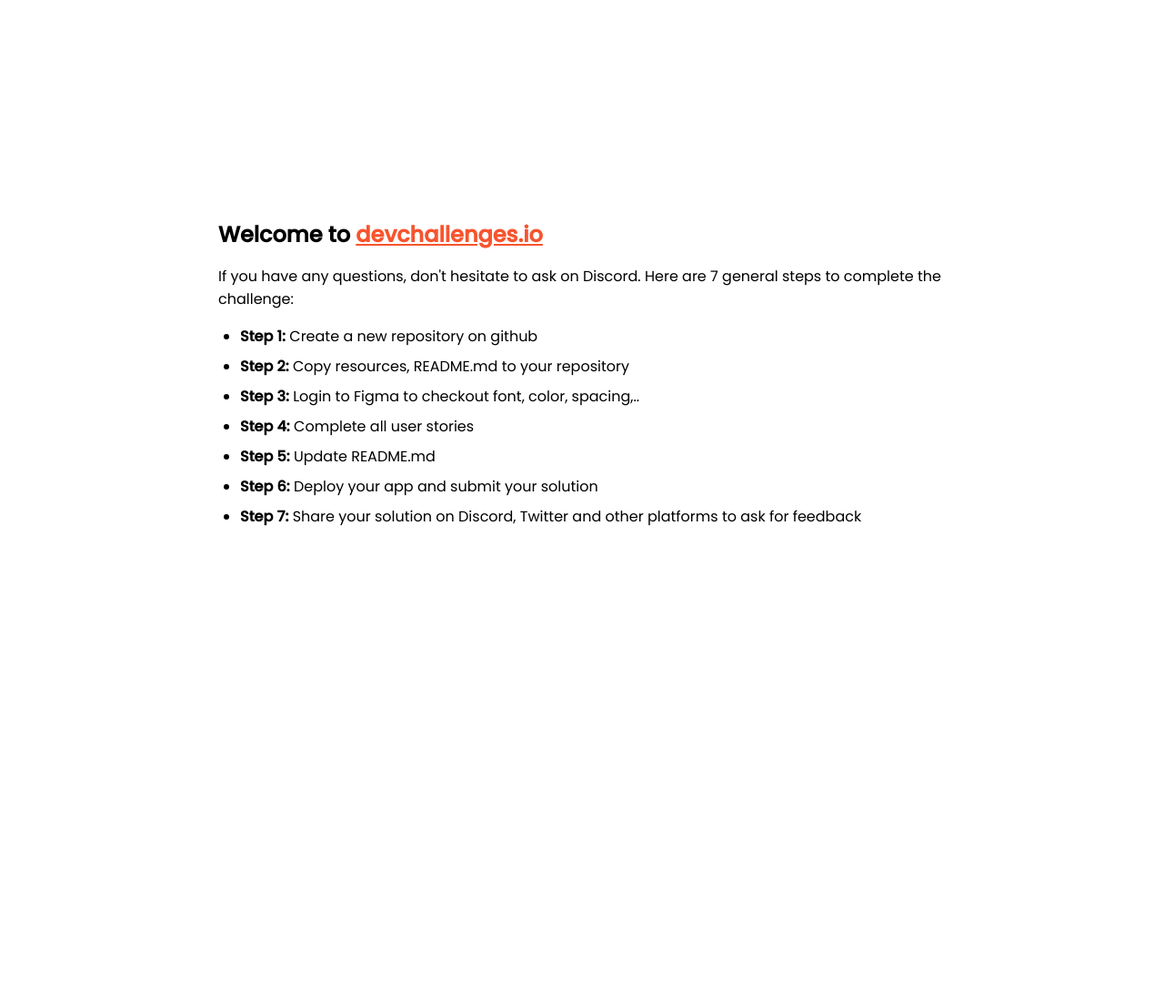
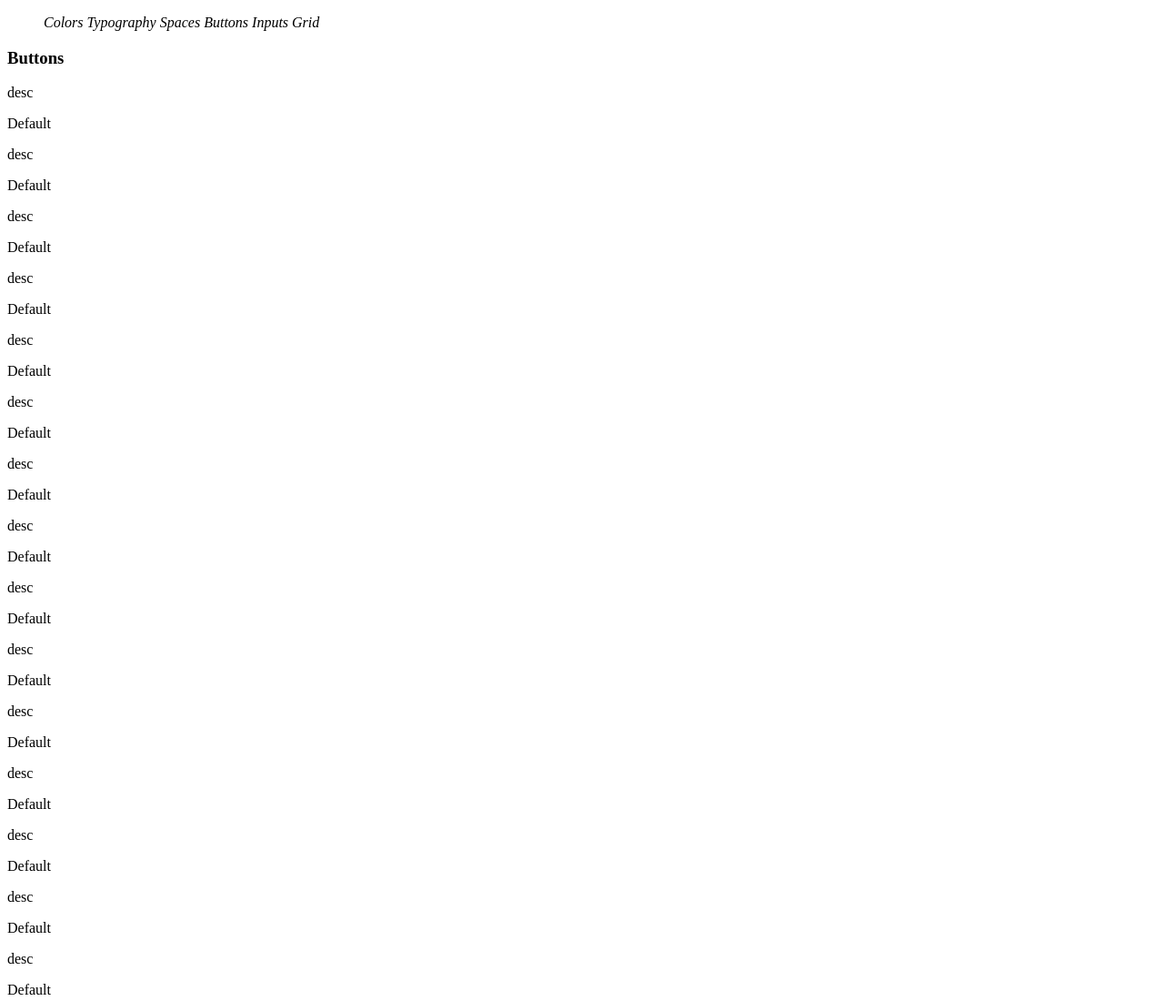
Before and after one commit to lexx54/Button-component-master, a plain HTML site: page index.html in a window 1280 px wide. Shown: the top 1100 px of the page at 91% size. Before the commit the page ends 800 px from the top, so only its background shows below. Drawn offline with Linux system fonts and the light colour scheme.

Commit message:
given the basic html structure and content

```diff
--- a/index.html
+++ b/index.html
@@ -23,73 +23,141 @@
 
     <title>Devchallenges</title>
 
-    <style>
-      body {
-        font-family: "Poppins", sans-serif;
-      }
-
-      ul {
-        padding-left: 24px;
-      }
-
-      li {
-        margin-bottom: 8px;
-      }
-
-      .welcome {
-        max-width: 800px;
-        margin: 0 auto;
-      }
-
-      .welcome-text {
-        margin-top: 30vh;
-        font-weight: 500;
-      }
-
-      .welcome-text p {
-        font-size: 1rem;
-        font-weight: 400;
-      }
-
-      .welcome-text h1 {
-        font-size: 1.5rem;
-      }
-
-      .welcome-text a {
-        color: #f7542e;
-      }
-    </style>
+    <style></style>
   </head>
   <body>
-    <div class="welcome">
-      <div class="welcome-text">
-        <h1>
-          Welcome to
-          <a href="https://devchallenges.io/" target="_blank"
-            >devchallenges.io</a
-          >
-        </h1>
+    <aside>
+      <nav>
+        <ul>
+          <i>Colors</i>
+          <i>Typography</i>
+          <i>Spaces</i>
+          <i>Buttons</i>
+          <i>Inputs</i>
+          <i>Grid</i>
+        </ul>
+      </nav>
+    </aside>
+    <main>
+      <section>
+        <article>
+          <h1>Buttons</h1>
+        </article>
+        <article class="line-container">
+          <div class="btn-card">
+            <p class="btn-card-desc">desc</p>
+            <p class="btn-card-btn">Default</p>
+          </div>
+          <div class="btn-card">
+            <p class="btn-card-desc">desc</p>
+            <p class="btn-card-btn">Default</p>
+          </div>
+        </article>
 
-        <p>
-          If you have any questions, don't hesitate to ask on Discord. Here are
-          7 general steps to complete the challenge:
-        </p>
-      </div>
+        <article class="line-container">
+          <div class="btn-card">
+            <p class="btn-card-desc">desc</p>
+            <p class="btn-card-btn">Default</p>
+          </div>
+          <div class="btn-card">
+            <p class="btn-card-desc">desc</p>
+            <p class="btn-card-btn">Default</p>
+          </div>
+        </article>
 
-      <ul>
-        <li><b>Step 1:</b> Create a new repository on github</li>
-        <li><b>Step 2:</b> Copy resources, README.md to your repository</li>
-        <li>
-          <b>Step 3:</b> Login to Figma to checkout font, color, spacing,..
-        </li>
-        <li><b>Step 4:</b> Complete all user stories</li>
-        <li><b>Step 5:</b> Update README.md</li>
-        <li><b>Step 6:</b> Deploy your app and submit your solution</li>
-        <li>
-          <b>Step 7:</b> Share your solution on Discord, Twitter and other
-          platforms to ask for feedback
-        </li>
-      </ul>
-    </div>
+        <article class="line-container">
+          <div class="btn-card">
+            <p class="btn-card-desc">desc</p>
+            <p class="btn-card-btn">Default</p>
+          </div>
+          <div class="btn-card">
+            <p class="btn-card-desc">desc</p>
+            <p class="btn-card-btn">Default</p>
+          </div>
+        </article>
+
+        <article class="line-container">
+          <div class="btn-card">
+            <p class="btn-card-desc">desc</p>
+            <p class="btn-card-btn">Default</p>
+          </div>
+        </article>
+
+        <article class="line-container">
+          <div class="btn-card">
+            <p class="btn-card-desc">desc</p>
+            <p class="btn-card-btn">Default</p>
+          </div>
+          <div class="btn-card">
+            <p class="btn-card-desc">desc</p>
+            <p class="btn-card-btn">Default</p>
+          </div>
+        </article>
+
+        <article class="line-container">
+          <div class="btn-card">
+            <p class="btn-card-desc">desc</p>
+            <p class="btn-card-btn">Default</p>
+          </div>
+          <div class="btn-card">
+            <p class="btn-card-desc">desc</p>
+            <p class="btn-card-btn">Default</p>
+          </div>
+        </article>
+
+        <article class="line-container">
+          <div class="btn-card">
+            <p class="btn-card-desc">desc</p>
+            <p class="btn-card-btn">Default</p>
+          </div>
+          <div class="btn-card">
+            <p class="btn-card-desc">desc</p>
+            <p class="btn-card-btn">Default</p>
+          </div>
+          <div class="btn-card">
+            <p class="btn-card-desc">desc</p>
+            <p class="btn-card-btn">Default</p>
+          </div>
+        </article>
+
+        <article class="line-container">
+          <div class="btn-card">
+            <p class="btn-card-desc">desc</p>
+            <p class="btn-card-btn">Default</p>
+          </div>
+          <div class="btn-card">
+            <p class="btn-card-desc">desc</p>
+            <p class="btn-card-btn">Default</p>
+          </div>
+          <div class="btn-card">
+            <p class="btn-card-desc">desc</p>
+            <p class="btn-card-btn">Secondary</p>
+          </div>
+          <div class="btn-card">
+            <p class="btn-card-desc">desc</p>
+            <p class="btn-card-btn">Danger</p>
+          </div>
+        </article>
+
+        <article class="line-container">
+          <div class="btn-card">
+            <p class="btn-card-desc">desc</p>
+            <p class="btn-card-btn">Default</p>
+          </div>
+          <div class="btn-card">
+            <p class="btn-card-desc">desc</p>
+            <p class="btn-card-btn">Default</p>
+          </div>
+          <div class="btn-card">
+            <p class="btn-card-desc">desc</p>
+            <p class="btn-card-btn">Secondary</p>
+          </div>
+          <div class="btn-card">
+            <p class="btn-card-desc">desc</p>
+            <p class="btn-card-btn">Danger</p>
+          </div>
+        </article>
+      </section>
+    </main>
   </body>
 </html>
```
Also changed, not shown: 1 other file.
